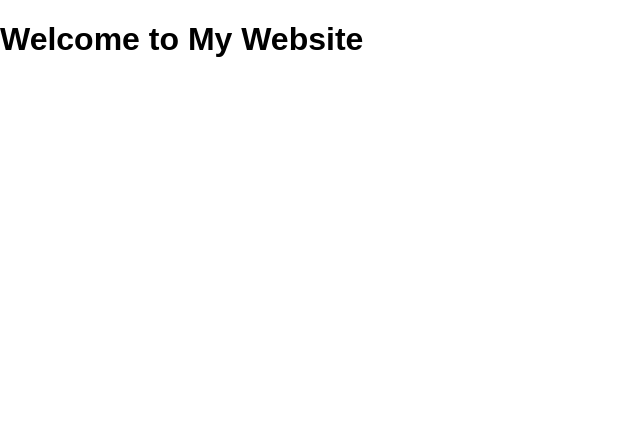
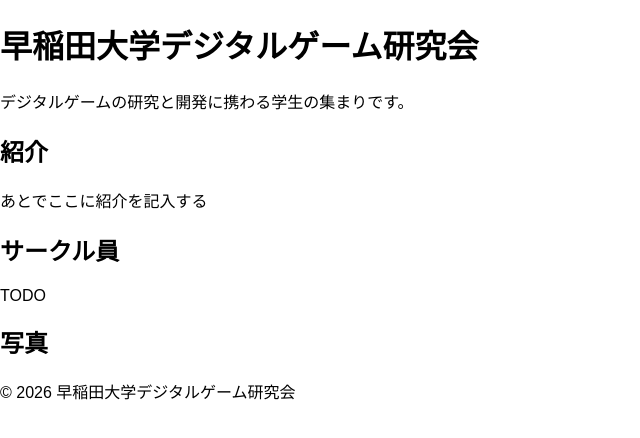
Before and after one commit to digitalgamestudyclub-collab/digitalgamestudyclub-collab.github.io, a plain HTML site: page index.html in a window 1280 px wide. Shown: the whole page, without its empty margins (0-640 px from the left). Drawn offline with Linux system fonts and the light colour scheme; a web font is replaced by a local one.

Commit message:
feat: add wdg-icon.svg and update index.html

```diff
--- a/index.html
+++ b/index.html
@@ -1,14 +1,60 @@
 <!DOCTYPE html>
 <html lang="jp">
+
 <head>
     <meta charset="UTF-8">
     <meta name="viewport" content="width=device-width, initial-scale=1.0">
-    <title>自分のサイト</title>
+    <meta name="author" content="Andresen Hill">
+    <title>早大デジタルゲーム研究会</title>
+    <meta name="description"
+        content="Join NextGen Hackacase, a free student hackathon organized by Tokyo Student Network and Deloitte Tohmatsu Venture Support. Collaborate, innovate, and create solutions to real-world problems.">
+
+    <meta property="og:title" content="NextGen Hackacase">
+    <meta property="og:description"
+        content="Join NextGen Hackacase, a free student hackathon organized by Tokyo Student Network and Deloitte Tohmatsu Venture Support">
+    <meta property="og:image" content="images/og-image.png"> <!-- Replace later TODO -->
+    <meta property="og:url" content="https://digitalgamestudyclub-collab.github.io/">
+    <!-- Replace with actual URL TODO -->
+    <meta property="og:type" content="website">
+    <meta property="og:locale" content="jp_JP">
+
+    <link rel="icon" href="assets/images/wdg-icon.svg" type="image/svg+xml">
     <link rel="stylesheet" href="styles.css">
 </head>
+
 <body>
     <header>
-        <h1>Welcome to My Website</h1>
+        <div class="header-hero">
+            <div class="header-hero header-hero-title">
+                <h1>早稲田大学デジタルゲーム研究会</h1>
+            </div>
+            <div class="header-hero header-hero-text">
+                <p>デジタルゲームの研究と開発に携わる学生の集まりです。</p>
+            </div>
+        </div>
     </header>
+    <section>
+        <div>
+            <h2>紹介</h2>
+            <p>あとでここに紹介を記入する</p>
+        </div>
+    </section>
+    <section>
+        <div>
+            <h2>サークル員</h2>
+            <p>TODO</p>
+        </div>
+    </section>
+    <section>
+        <div>
+            <h2>写真</h2>
+        </div>
+    </section>
+    <footer>
+        <div>
+            <p>&copy; 2026 早稲田大学デジタルゲーム研究会</p>
+        </div>
+    </footer>
 </body>
+
 </html>
```
Also changed, not shown: assets/images/wdg-icon.svg (added).
